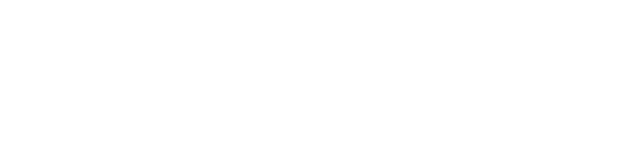
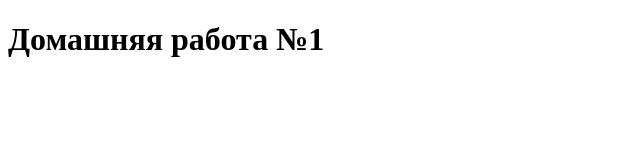
Before and after one commit to videopravo/pyatkov_dmitry_pcs_frontend_21_01_homeworks, a plain HTML site: page homework_1/index.html in a window 1280 px wide. Shown: the whole page, without its empty margins (0-640 px from the left). Drawn offline with Linux system fonts and the light colour scheme.

Commit message:
Complete first homework

```diff
--- a/homework_1/index.html
+++ b/homework_1/index.html
@@ -1,5 +1,10 @@
 <!DOCTYPE html>
 <html>
-	<head></head>
-	<body></body>
+	<head>
+		<meta charset="UTF-8">
+		<title>Домашняя работа №1</title>
+	</head>
+	<body>
+		<h1>Домашняя работа №1</h1>
+	</body>
 </html>
```
